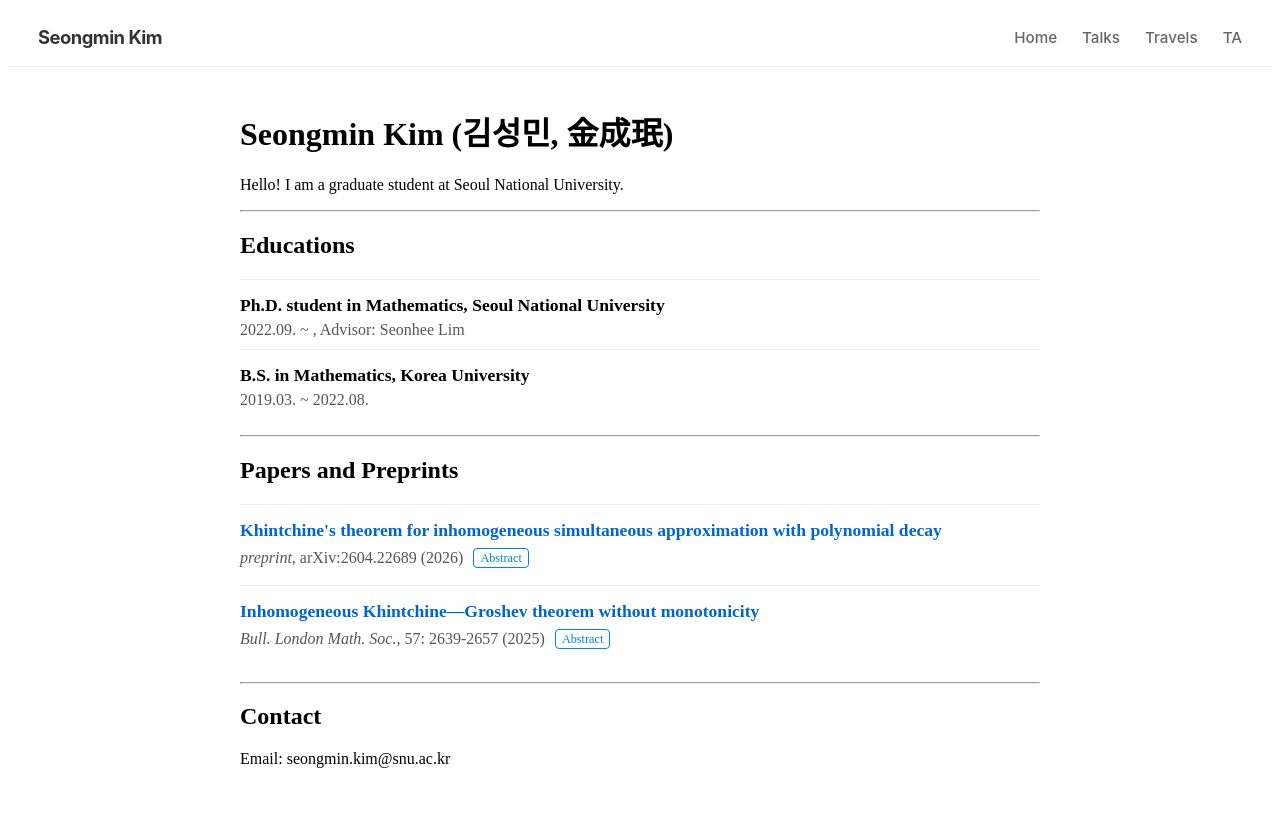
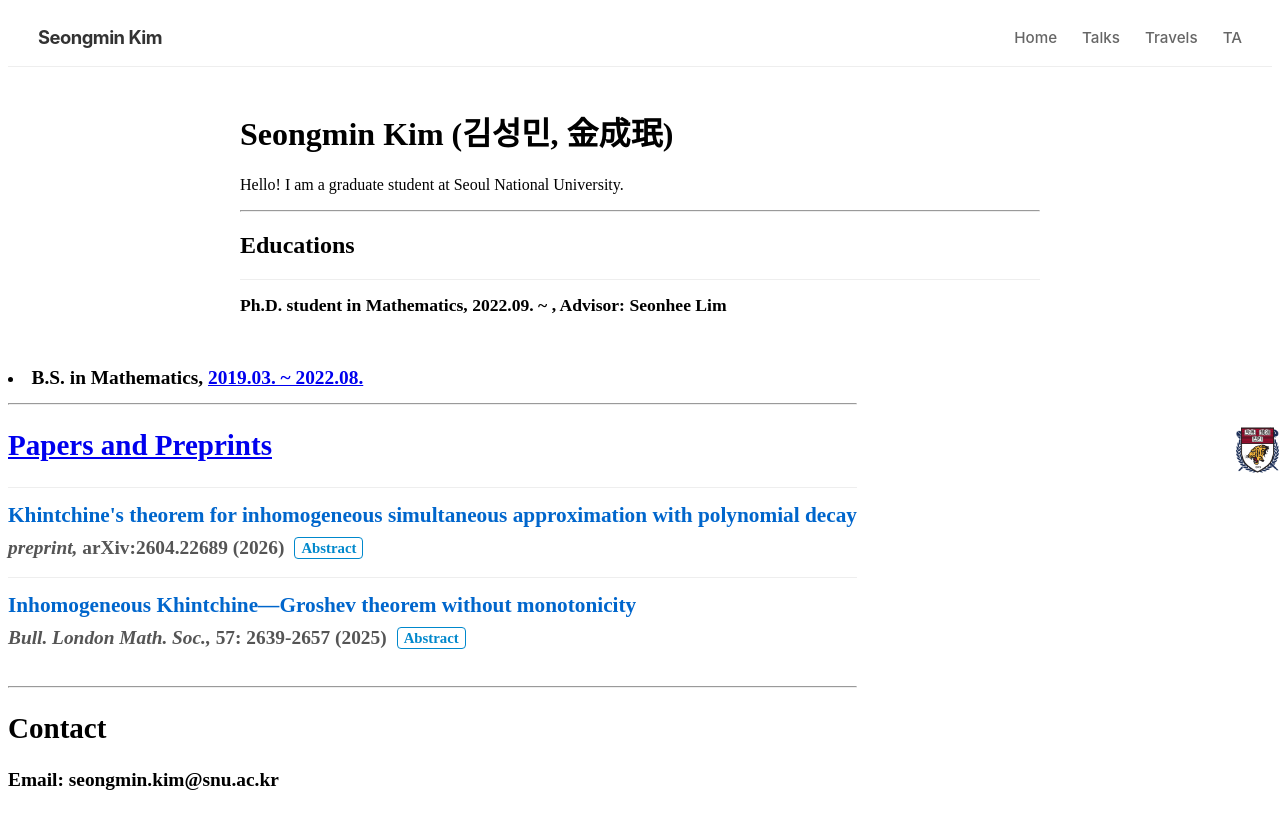
Before and after one commit to seongmin-math/seongmin-math.github.io, a Jekyll site: the page built from index.html, in a window 1280 px wide. Shown: the top 829 px of the page. Built offline with Jekyll 4.4.1, drawn with Linux system fonts in a browser that asks for light colours.

Commit message:
Update index.html

```diff
--- a/index.html
+++ b/index.html
@@ -34,19 +34,21 @@ layout: default
 <h2>Educations </h2>
 <ul class="my-list">
   <li>
-    <strong class="emph">Ph.D. student in Mathematics, <a href="https://www.math.snu.ac.kr/" target="_blank"> Seoul National University </a> </strong>
+    <strong class="emph">Ph.D. student in Mathematics, <a href="https://www.math.snu.ac.kr/" target="_blank" onmouseover="this.style.color='#003380'" onmouseout="this.style.color=''> Seoul National University </a> </strong>
     <br>
     <div style="color: #555;">
     2022.09. ~ , Advisor: <a href="https://sites.google.com/view/seonheelim?usp=sharing" target=_"blank"> Seonhee Lim </a>
     </div>
+    <img src="/images/logos/snu.png" class="my-logo">
   </li>
 
   <li>
-    <strong class="emph">B.S. in Mathematics, <a href="https://math.korea.ac.kr/" target="_blank"> Korea University </a> </strong>
+    <strong class="emph">B.S. in Mathematics, <a href="https://math.korea.ac.kr/" target="_blank" onmouseover="this.style.color='#8B0029'" onmouseout="this.style.color=''> Korea University </a> </strong>
     <br>
     <div style="color: #555;">
     2019.03. ~ 2022.08.
     </div>
+    <img src="/images/logos/ku.png" class="my-logo">
   </li>
 </ul>
 
```
